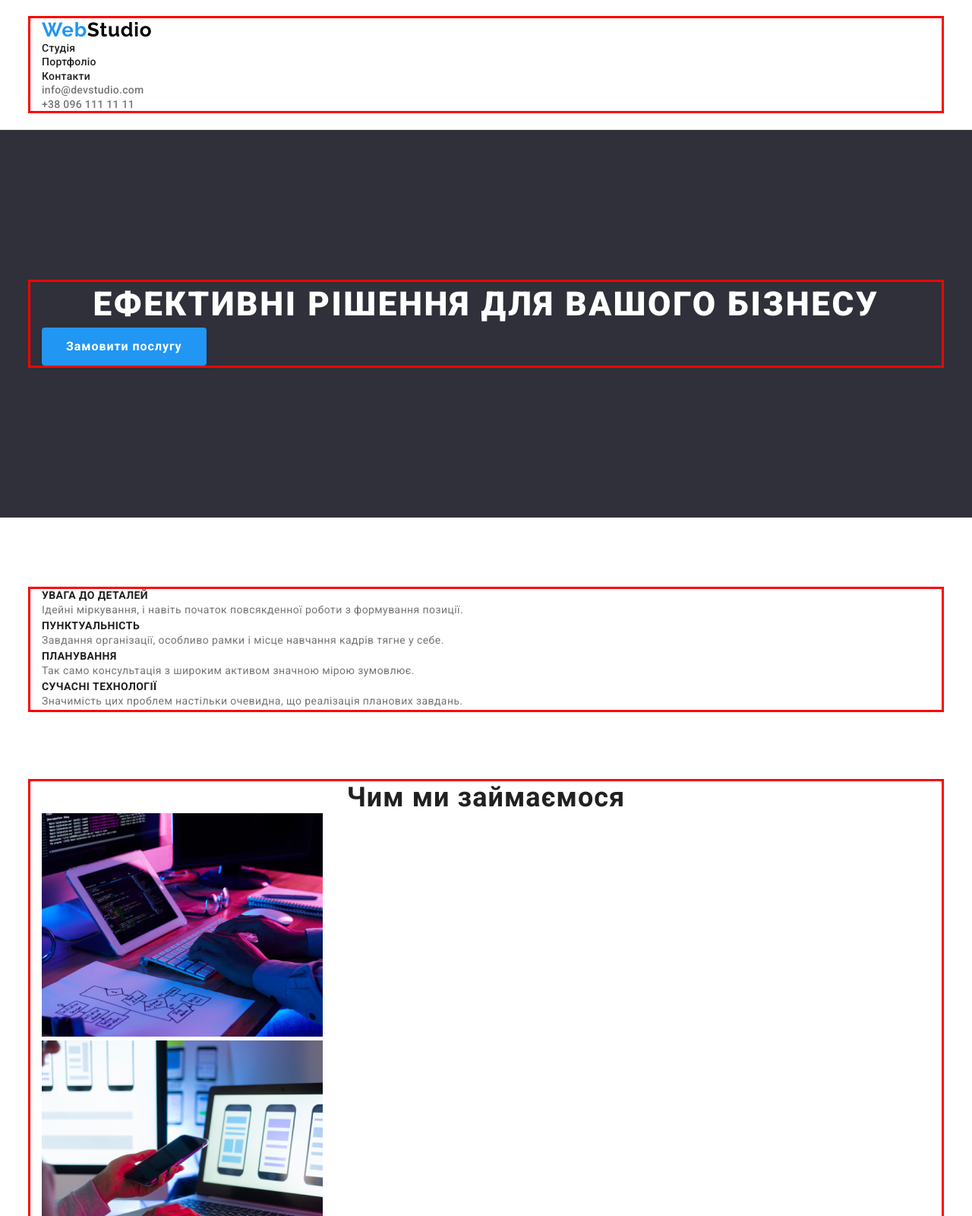
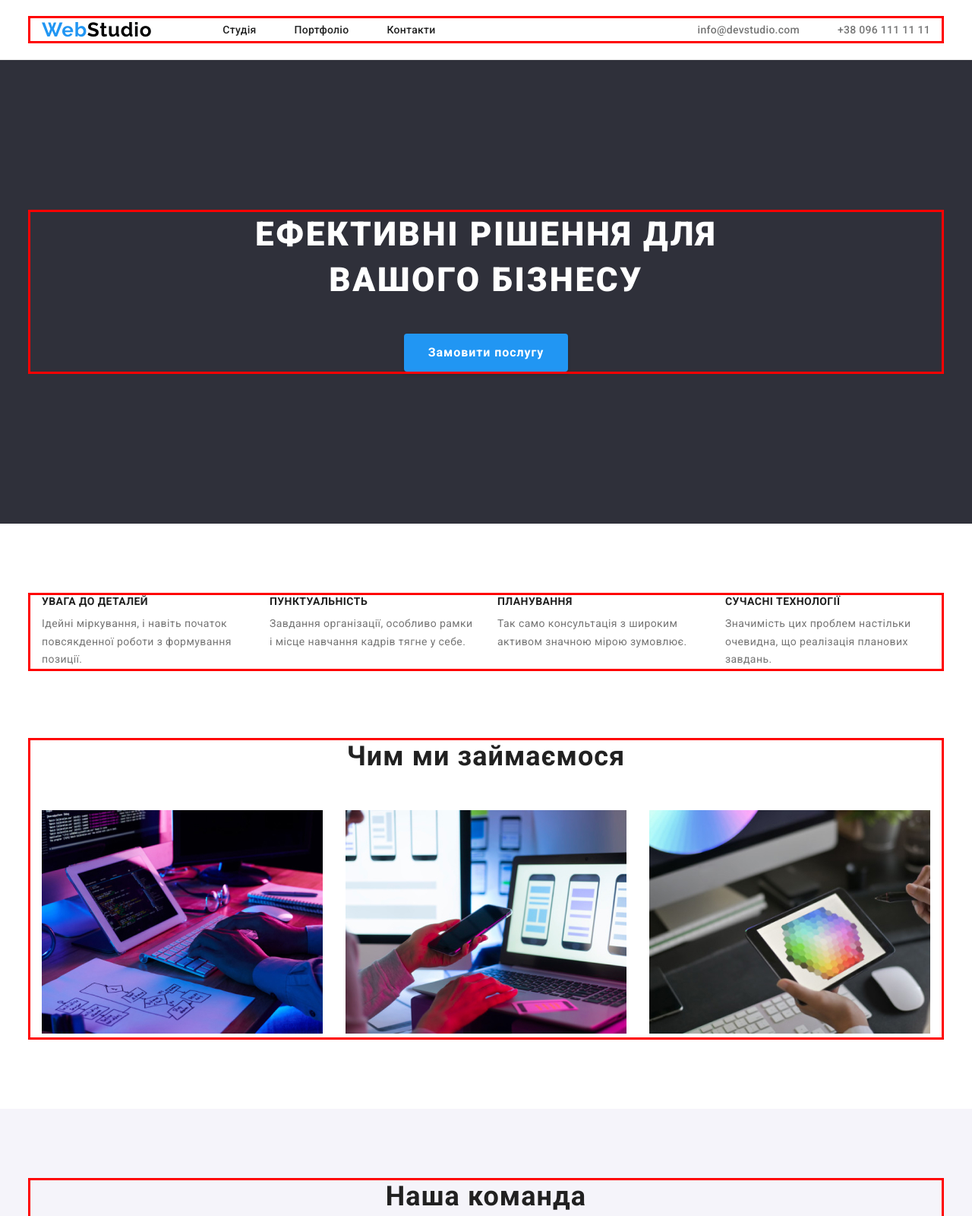
Before and after one commit to lika-ruby/homework-13, a plain HTML site: page index.html in a window 1280 px wide. Shown: the top 1600 px of the page at 76% size. Drawn offline with nearby package versions, Linux system fonts and the light colour scheme.

Commit message:
makes position elements in index.html

```diff
--- a/css/styles.css
+++ b/css/styles.css
@@ -31,6 +31,11 @@ body {
   padding: 24px 0;
 }
 
+.container-header {
+  display: flex;
+  align-items: center;
+}
+
 .header-logo,
 .footer-logo {
   color: var(--accent-color, #2196f3);
@@ -53,12 +58,24 @@ body {
   letter-spacing: 0.28px;
 }
 
+.header-nav-list {
+  display: flex;
+  gap: 50px;
+  margin-left: 93px;
+}
+
+.header-contacts-list {
+  display: flex;
+  gap: 50px;
+  margin-left: auto;
+}
+
 .header-nav-link:hover,
 .header-nav-link:focus {
   color: var(--accent-color, #2196f3);
 }
 
-.header-contacts-link {
+.header-contacts-list .header-contacts-link {
   color: var(--text-color, #757575);
   font-size: 14px;
   font-weight: 500;
@@ -78,6 +95,12 @@ body {
   padding: 200px 0;
 }
 
+.container-hero {
+  display: flex;
+  align-items: center;
+  flex-direction: column;
+}
+
 .hero-title {
   color: var(--second-accent-color, #fff);
   text-align: center;
@@ -86,6 +109,8 @@ body {
   line-height: 1.36;
   letter-spacing: 2.64px;
   text-transform: uppercase;
+  max-width: 696px;
+  margin-bottom: 40px;
 }
 
 .hero-button {
@@ -107,6 +132,15 @@ body {
   padding: 94px 0 47px;
 }
 
+.advantages-list {
+  display: flex;
+  justify-content: space-between;
+}
+
+.advantages-item {
+  max-width: 270px;
+}
+
 .advantages-subtitle {
   color: var(--title-color, #212121);
   font-size: 14px;
@@ -114,6 +148,7 @@ body {
   line-height: normal;
   letter-spacing: 0.42px;
   text-transform: uppercase;
+  margin-bottom: 10px;
 }
 
 .advantages-desc {
@@ -137,6 +172,12 @@ body {
   font-weight: 700;
   line-height: normal;
   letter-spacing: 1.08px;
+  margin-bottom: 50px;
+}
+
+.doing-list {
+  display: flex;
+  justify-content: space-between;
 }
 
 /* Команда */
@@ -146,12 +187,22 @@ body {
   padding: 94px 0;
 }
 
+.team-list {
+  display: flex;
+  justify-content: space-between;
+}
+
 .team-item {
   border-radius: 0px 0px 4px 4px;
   background: var(--background-color, #fff);
   box-shadow: 0px 2px 1px 0px rgba(0, 0, 0, 0.2),
     0px 1px 1px 0px rgba(0, 0, 0, 0.14), 0px 1px 3px 0px rgba(0, 0, 0, 0.12);
   max-width: 270px;
+  padding-bottom: 30px;
+}
+
+.team-photo {
+  margin-bottom: 30px;
 }
 
 .team-title {
@@ -161,6 +212,7 @@ body {
   font-weight: 700;
   line-height: normal;
   letter-spacing: 1.08px;
+  margin-bottom: 50px;
 }
 
 .team-subtitle {
@@ -169,6 +221,8 @@ body {
   font-weight: 500;
   line-height: normal;
   letter-spacing: 0.48px;
+  margin-bottom: 10px;
+  text-align: center;
 }
 
 .team-desc {
@@ -177,6 +231,7 @@ body {
   font-weight: 400;
   line-height: normal;
   letter-spacing: 0.48px;
+  text-align: center;
 }
 
 /* Підвал сайту */
@@ -196,6 +251,8 @@ body {
   font-weight: 400;
   line-height: 1.71;
   letter-spacing: 0.42px;
+  margin-top: 20px;
+  display: block;
 }
 
 .footer-link {
@@ -204,6 +261,8 @@ body {
   font-weight: 400;
   line-height: 1.71;
   letter-spacing: 0.42px;
+  margin-top: 9px;
+  display: block;
 }
 
 /* Portfolio */
--- a/index.html
+++ b/index.html
@@ -24,7 +24,7 @@
   <body>
     <!-- Шапка сайту -->
     <header class="header">
-      <div class="container">
+      <div class="container container-header">
         <!-- Лого -->
         <a class="header-logo" href="./index.html"
           >Web<span class="header-logo-accent">Studio</span></a
@@ -62,7 +62,7 @@
     <main>
       <!-- Головна частина сайту -->
       <section class="hero">
-        <div class="container">
+        <div class="container container-hero">
           <h1 class="hero-title">Ефективні рішення для вашого бізнесу</h1>
           <button class="hero-button" type="button">Замовити послугу</button>
         </div>
```
